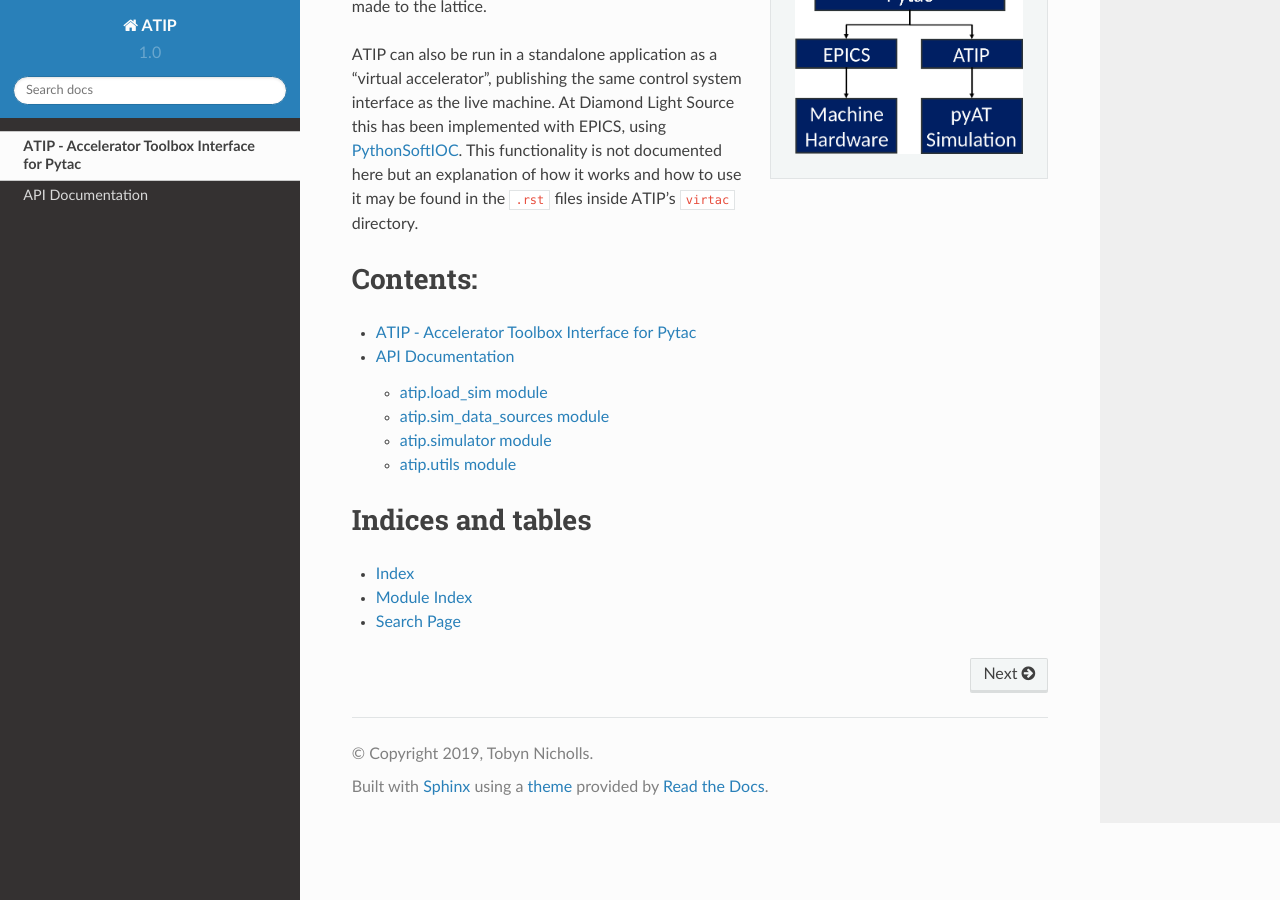
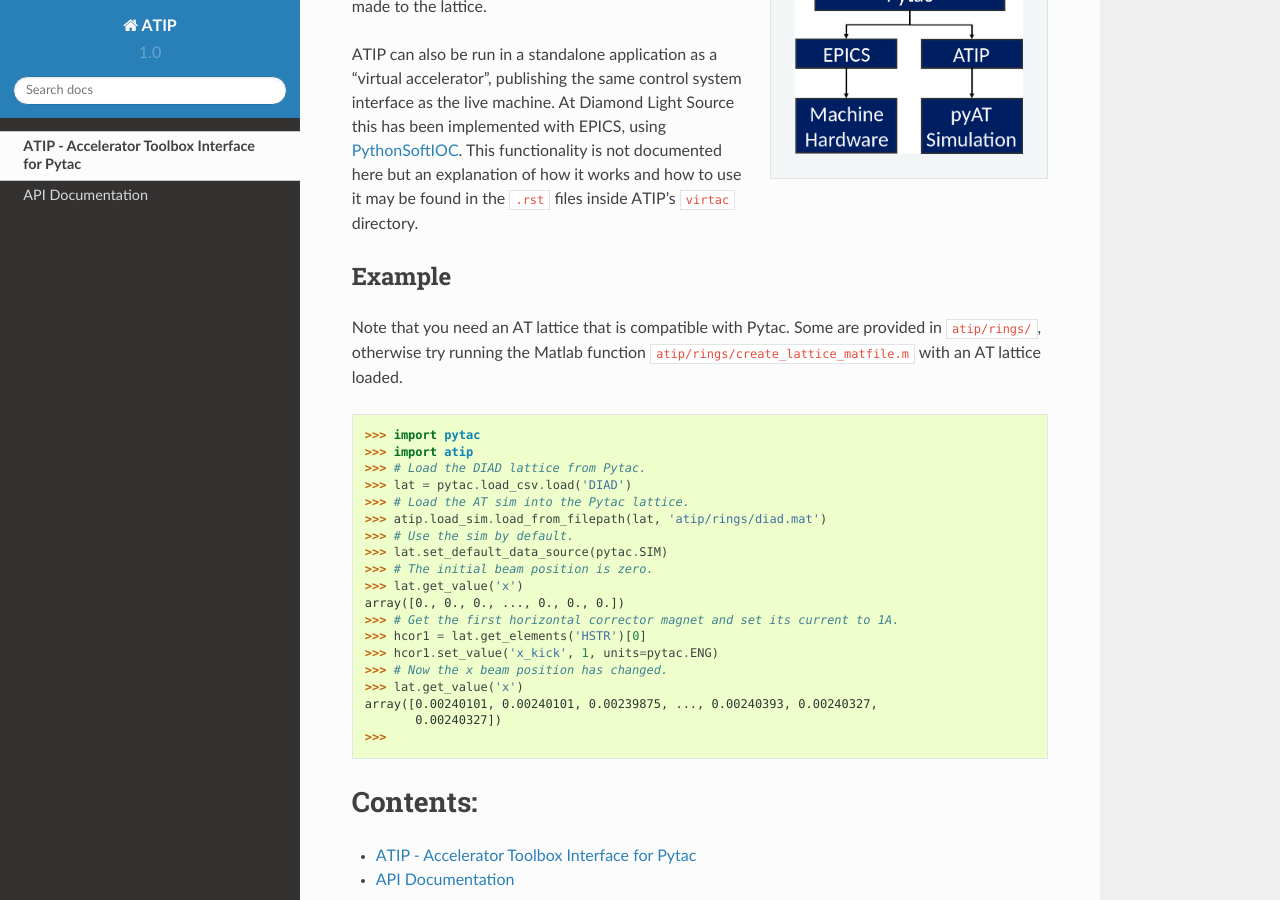
Before and after one commit to DiamondLightSource/atip, a Sphinx documentation site: the page built from docs/index.rst, in a window 1280 px wide and 900 px high, scrolled down 549 px. Built offline with Sphinx 7.4.7 and the Read the Docs theme 2.0.0, drawn with Linux system fonts in a browser that asks for light colours.

Commit message:
Add some examples.

```diff
--- a/docs/index.rst
+++ b/docs/index.rst
@@ -35,6 +35,35 @@ This functionality is not documented here but an explanation of how it works
 and how to use it may be found in the ``.rst`` files inside ATIP's ``virtac``
 directory.
 
+Example
+-------
+
+Note that you need an AT lattice that is compatible with Pytac. Some are provided
+in ``atip/rings/``, otherwise try running the Matlab function
+``atip/rings/create_lattice_matfile.m`` with an AT lattice loaded.
+
+.. code-block::
+
+    >>> import pytac
+    >>> import atip
+    >>> # Load the DIAD lattice from Pytac.
+    >>> lat = pytac.load_csv.load('DIAD')
+    >>> # Load the AT sim into the Pytac lattice.
+    >>> atip.load_sim.load_from_filepath(lat, 'atip/rings/diad.mat')
+    >>> # Use the sim by default.
+    >>> lat.set_default_data_source(pytac.SIM)
+    >>> # The initial beam position is zero.
+    >>> lat.get_value('x')
+    array([0., 0., 0., ..., 0., 0., 0.])
+    >>> # Get the first horizontal corrector magnet and set its current to 1A.
+    >>> hcor1 = lat.get_elements('HSTR')[0]
+    >>> hcor1.set_value('x_kick', 1, units=pytac.ENG)
+    >>> # Now the x beam position has changed.
+    >>> lat.get_value('x')
+    array([0.00240101, 0.00240101, 0.00239875, ..., 0.00240393, 0.00240327,
+           0.00240327])
+    >>>
+
 Contents:
 =========
 
```
Also changed, not shown: README.rst (+29 -0 lines).
